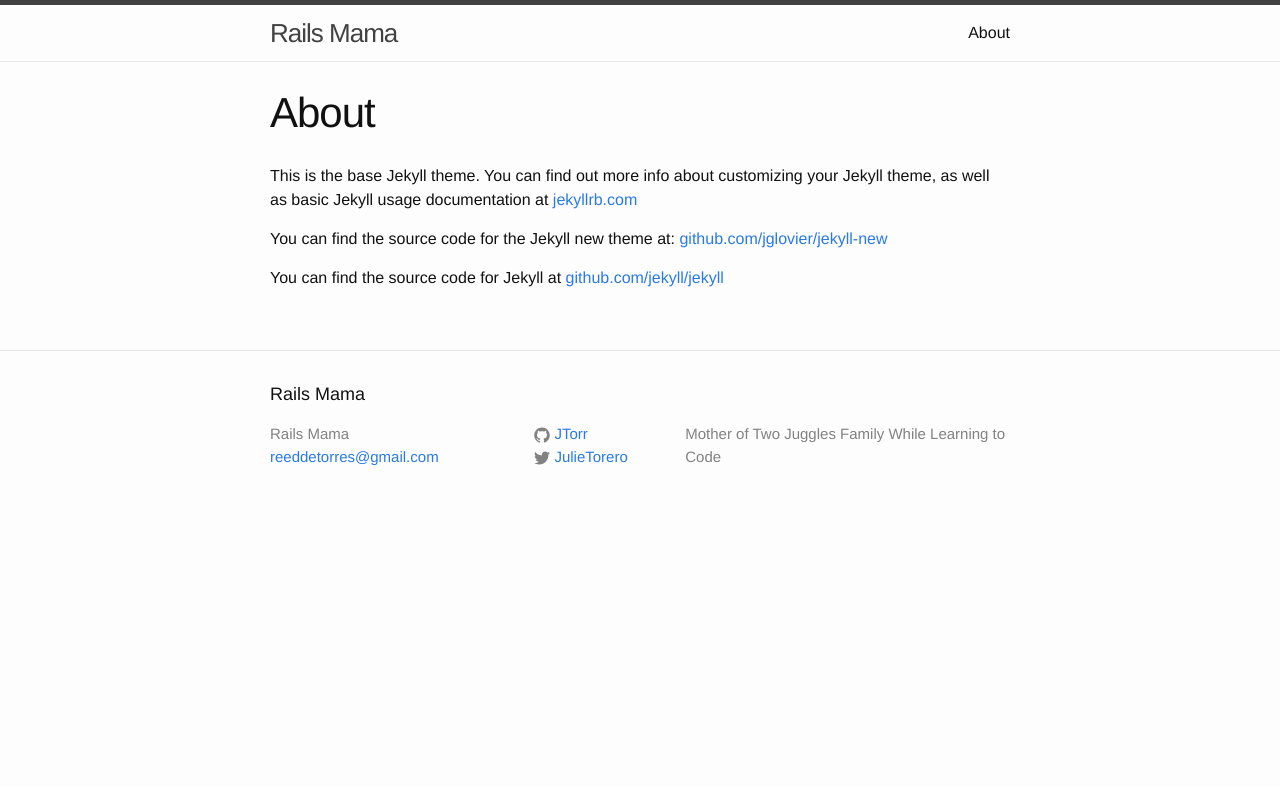
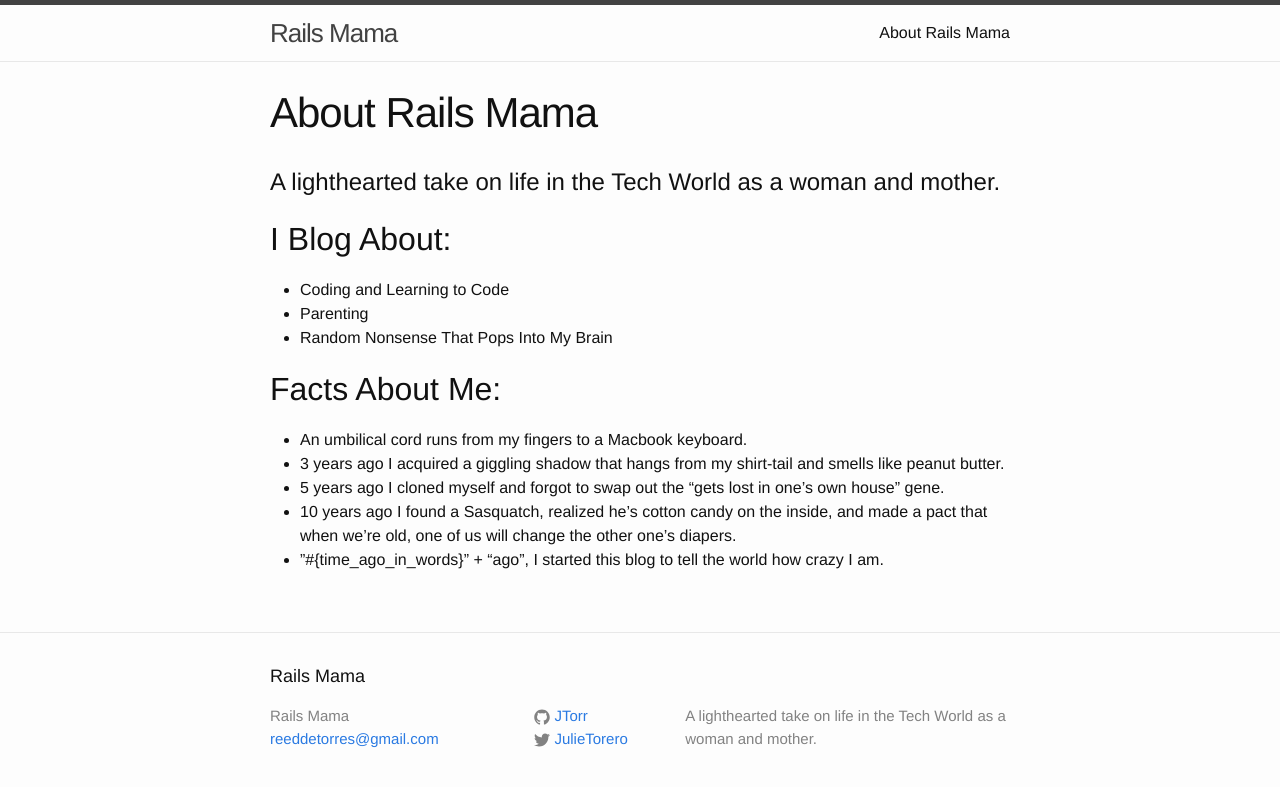
Before and after one commit to JTorr/RailsMamaBlog, a Jekyll site: the page built from about.md, in a window 1280 px wide. Shown: the top 787 px of the page. Built offline with Jekyll 4.4.1, drawn with Linux system fonts in a browser that asks for light colours.

Commit message:
Update About Page

```diff
--- a/_config.yml
+++ b/_config.yml
@@ -2,8 +2,7 @@
 title: Rails Mama
 email: reeddetorres@gmail.com
 description: > # this means to ignore newlines until "baseurl:"
-  Mother of Two Juggles Family
-  While Learning to Code
+  A lighthearted take on life in the Tech World as a woman and mother.
 baseurl: "" # the subpath of your site, e.g. /blog/
 url: "http://julietorres.me" # the base hostname & protocol for your site
 twitter_username: JulieTorero
--- a/about.md
+++ b/about.md
@@ -1,11 +1,20 @@
 ---
 layout: page
-title: About
+title: About Rails Mama
 permalink: /about/
 ---
+#A lighthearted take on life in the Tech World as a woman and mother.
 
-This is the base Jekyll theme. You can find out more info about customizing your Jekyll theme, as well as basic Jekyll usage documentation at [jekyllrb.com](http://jekyllrb.com/)
+##I Blog About:
 
-You can find the source code for the Jekyll new theme at: [github.com/jglovier/jekyll-new](https://github.com/jglovier/jekyll-new)
+* Coding and Learning to Code
+* Parenting
+* Random Nonsense That Pops Into My Brain
 
-You can find the source code for Jekyll at [github.com/jekyll/jekyll](https://github.com/jekyll/jekyll)
+## Facts About Me:
+
+* An umbilical cord runs from my fingers to a Macbook keyboard.
+* 3 years ago I acquired a giggling shadow that hangs from my shirt-tail and smells like peanut butter.
+* 5 years ago I cloned myself and forgot to swap out the “gets lost in one’s own house” gene.
+* 10 years ago I found a Sasquatch, realized he’s cotton candy on the inside, and made a pact that when we’re old, one of us will change the other one’s diapers.
+* "#{time_ago_in_words}" + "ago", I started this blog to tell the world how crazy I am.
```
Also changed, not shown: 1 other file.
